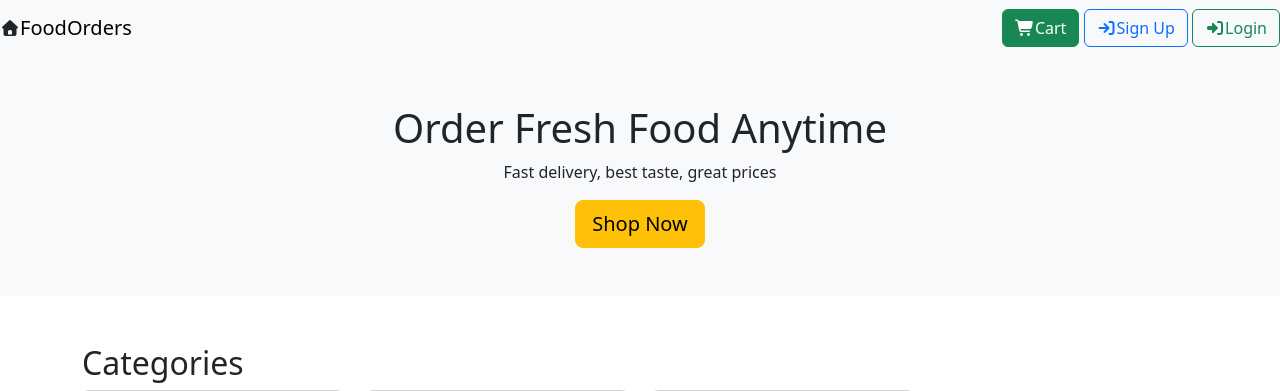
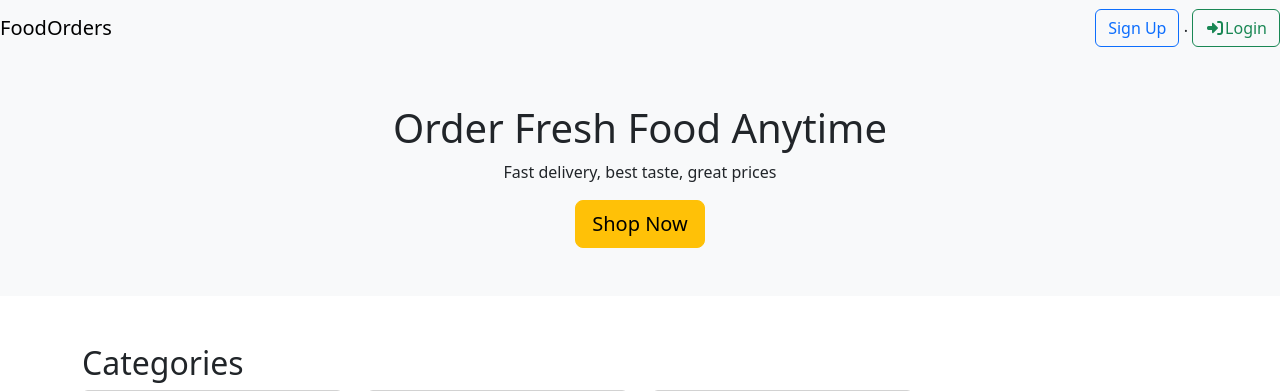
Before and after one commit to Saumya8805/foods_orders, a Django app: page / in a window 1280 px wide. Shown: the top 391 px of the page. Run offline with Django 5.2, Linux system fonts and the light colour scheme.

Commit message:
feat: Update redirect URLs after signup and login/logout, enhance home page navigation

```diff
--- a/accounts/views.py
+++ b/accounts/views.py
@@ -9,7 +9,7 @@ def signup(request):
         form = UserCreationForm(request.POST)
         if form.is_valid():
             form.save()
-            return redirect('login')  # after signup, go to login
+            return redirect('home')  # after signup, go to login
     else:
         form = UserCreationForm()
     return render(request, 'accounts/signup.html', {'form': form})
--- a/menu/templates/menu/home.html
+++ b/menu/templates/menu/home.html
@@ -10,22 +10,19 @@
 </head>
 <body>
 
-<!-- Navbar -->
+
 <nav class="navbar navbar-expand-lg navbar-light bg-light">
-    <i class="fa-solid fa-house"></i>
   <a class="navbar-brand" href="/">FoodOrders</a>
-
   <div class="ms-auto">
-    <a href="{% url 'view_cart' %}" class="btn btn-success">
-        <i class="fa-solid fa-cart-shopping"></i>Cart</a>
-
-
-    <a href="{% url 'signup' %}" class="btn btn-outline-primary">
-         <i class="fa-solid fa-arrow-right-to-bracket"></i>Sign Up</a>
-
-
-    <a href="{% url 'login' %}" class="btn btn-outline-success">
+    {% if user.is_authenticated %}
+      <span class="me-2">Welcome, {{ user.username }}</span>
+      <a href="{% url 'logout' %}" class="btn btn-danger">Logout</a>
+    {% else %}
+      <a href="{% url 'signup' %}" class="btn btn-outline-primary">Sign Up</a>
+.
+          <a href="{% url 'login' %}" class="btn btn-outline-success">
         <i class="fa-solid fa-right-to-bracket"></i>Login</a>
+    {% endif %}
   </div>
 </nav>
 
@@ -85,5 +82,12 @@
   </p>
 </footer>
 
+
+
+
+
+
+
+
 </body>
 </html>
```
Also changed, not shown: foods_orders/settings.py (+10 -2 lines), orders/templates/orders/cart.html (+15 -0 lines), db.sqlite3.
